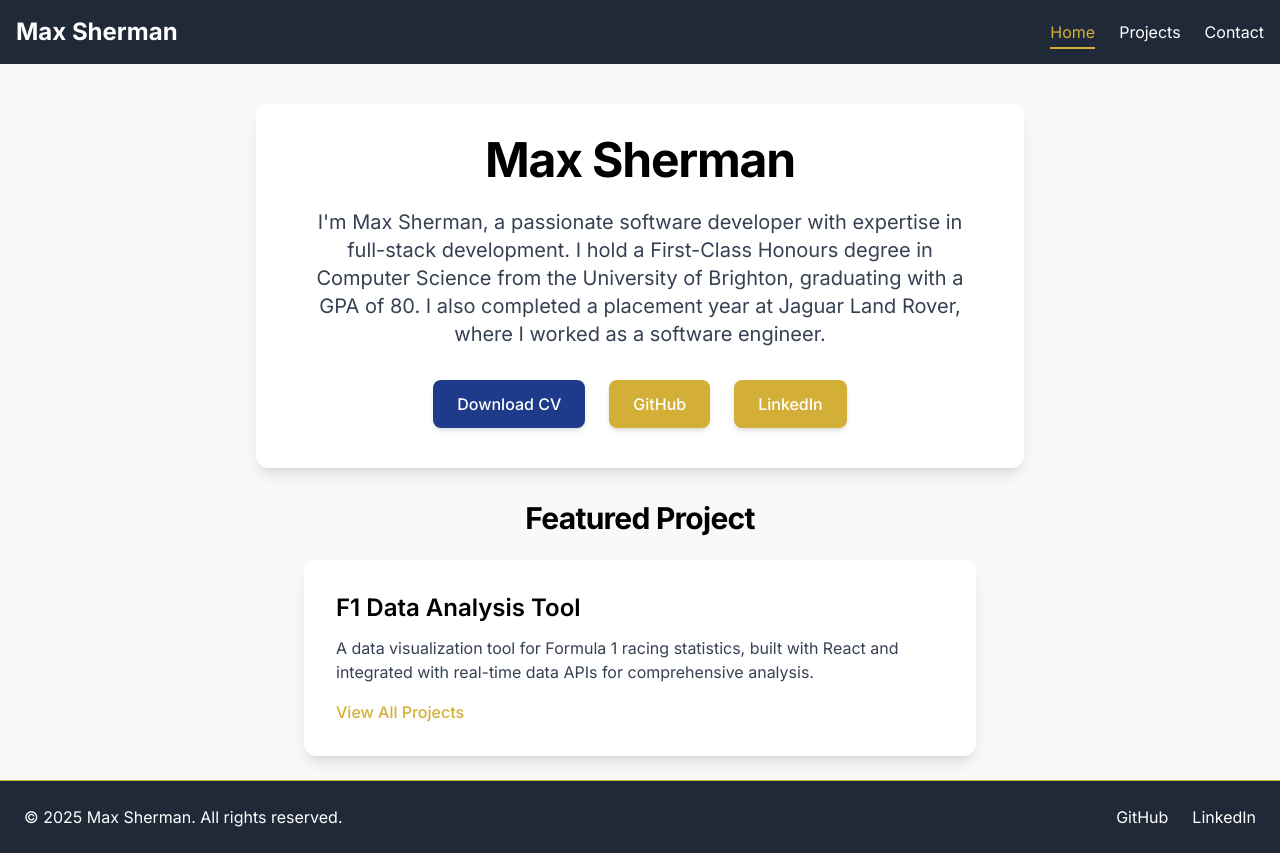
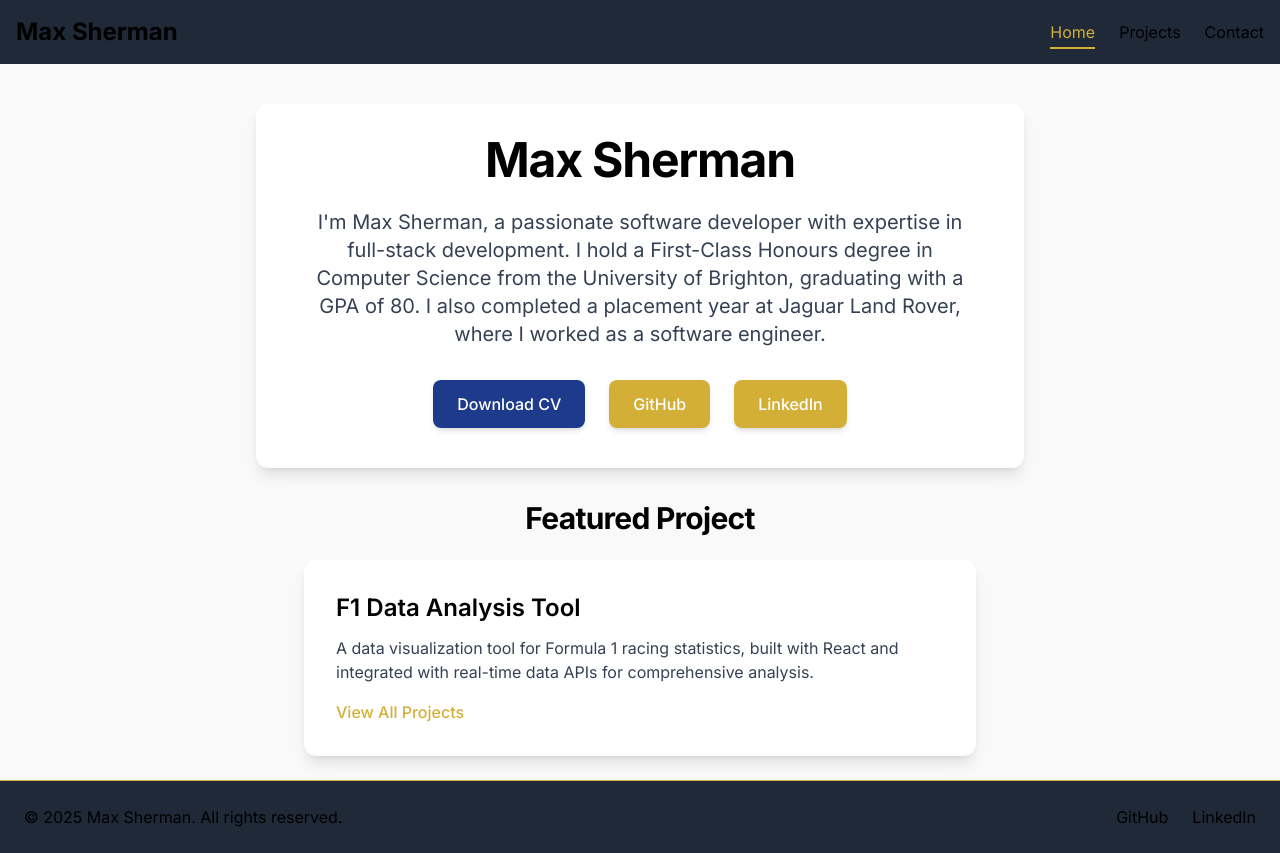
Before and after one commit to maxsherman1/maxsherman-portfolio, a Next.js app: page / in a window 1280 px wide. Built offline with nearby package versions, Linux system fonts and the light colour scheme.

Commit message:
Updated light mode colour codes.

```diff
--- a/src/app/globals.css
+++ b/src/app/globals.css
@@ -4,10 +4,11 @@
   --background: #f9f9f9; /* Off-white background for a modern look */
   --foreground: #000000; /* True black for better contrast */
   --accent: #1e3a8a; /* Dark blue accent */
+  --accent-opacity: rgba(30,58,138,0.5);
   --secondary-accent: #d4af37; /* Soft gold for highlights */
+  --secondary-accent-opacity: rgba(212,175,55,0.5);
   --nav-bg: #1f2937; /* Gray-800 for navigation background */
-  --text-primary: #ffffff; /* White for primary text */
-  --text-hover: #d1d5db; /* Gray-300 for hover effects */
+  --text-primary: #000000; /* Black for primary text */
   --link-active: #38bdf8; /* Blue-400 for active links */
   --text-secondary: #374151; /* Gray-700 for secondary text */
   --success: #16a34a; /* Green-600 for success messages */
@@ -32,7 +33,6 @@
     --secondary-accent-opacity: rgba(212,175,55,0.5);
     --nav-bg: #111827; /* Darker Gray-900 for navigation background in dark mode */
     --text-primary: #ffffff; /* Light Gray-100 for primary text in dark mode */
-    --text-hover: #9ca3af; /* Gray-400 for hover effects in dark mode */
     --link-active: #5495ff; /* Blue-300 for active links in dark mode */
     --text-secondary: #4b5563; /* Gray-600 for secondary text in dark mode */
     --success: #22c55e; /* Green-500 for success messages in dark mode */
```
Also changed, not shown: 1 other file (tests, documents, lock files or other folders).
